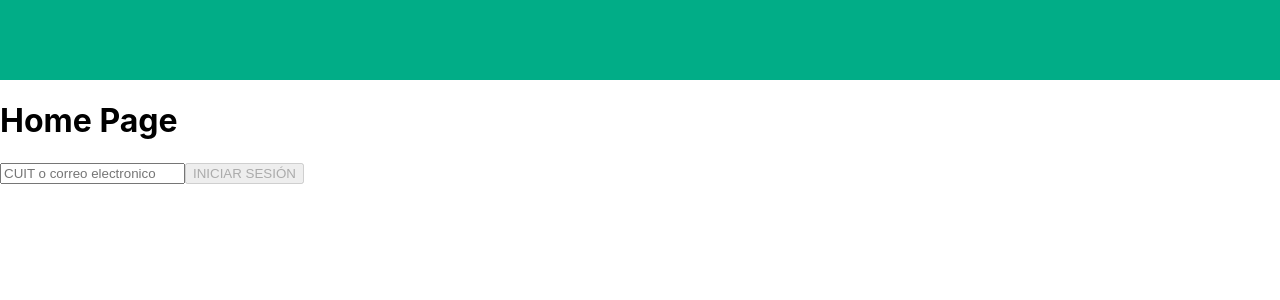
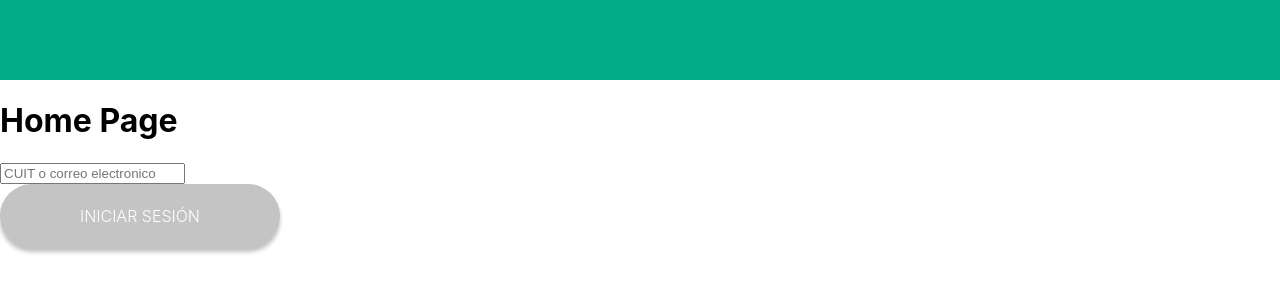
Before and after one commit to maruslarrosa/challenge-ym, a React (Create React App) app: page / in a window 1280 px wide. Shown: the top 300 px of the page. Built offline with nearby package versions, Linux system fonts and the light colour scheme.

Commit message:
Adding ButtonComponent styles Adding white color global variable Applying ButtonComponent in LoginPageComponent

```diff
--- /dev/null
+++ b/src/components/Button.tsx
@@ -0,0 +1,22 @@
+import styles from '../styles/button.module.css';
+
+interface buttonType {
+  text: string;
+  label: string;
+  disabled: boolean;
+  click: React.MouseEventHandler<HTMLButtonElement>;
+}
+
+export const ButtonComponent = (props: buttonType): JSX.Element => {
+  const { text, label, disabled, click } = props;
+  return (
+    <button
+      aria-label={label}
+      onClick={click}
+      disabled={disabled}
+      className={styles.buttonPrimary}
+    >
+      <p className={styles.buttonTextPrimary}>{text.toUpperCase()}</p>
+    </button>
+  );
+};
--- a/src/components/index.ts
+++ b/src/components/index.ts
@@ -1,5 +1,11 @@
+import { AccountComponent } from './Account';
+import { ActionsComponent } from './Actions';
+import { ButtonComponent } from './Button';
 import { HomeBalanceComponent } from './HomeBalance';
-import { ActionsComponent } from './Actions';
-import { AccountComponent } from './Account';
 
-export { AccountComponent, ActionsComponent, HomeBalanceComponent };
+export {
+  AccountComponent,
+  ActionsComponent,
+  ButtonComponent,
+  HomeBalanceComponent,
+};
--- a/src/pages/Login.page.tsx
+++ b/src/pages/Login.page.tsx
@@ -1,10 +1,11 @@
 import { useEffect, useState } from 'react';
+import { useNavigate } from 'react-router-dom';
 import { useAppDispatch, useAppSelector } from '../redux/hooks';
 import { actionSetLogged } from '../redux/userSlice';
+import { actionSetHeader } from '../redux/headerSlice';
+import { ButtonComponent } from '../components';
 import { userType } from '../types/user.types';
-import { useNavigate } from 'react-router-dom';
 import { headerType } from '../types/header.types';
-import { actionSetHeader } from '../redux/headerSlice';
 
 export const LoginPageComponent = () => {
   const user: userType = useAppSelector((state) => state.user);
@@ -36,9 +37,12 @@ export const LoginPageComponent = () => {
         placeholder='CUIT o correo electronico'
       />
 
-      <button onClick={handleLogin} disabled={!inputValue}>
-        INICIAR SESIÓN
-      </button>
+      <ButtonComponent
+        text='INICIAR SESIÓN'
+        label='Pulsar para iniciar sesión'
+        disabled={!inputValue}
+        click={handleLogin}
+      />
     </div>
   );
 };
--- /dev/null
+++ b/src/styles/button.module.css
@@ -0,0 +1,25 @@
+.buttonPrimary {
+  all: unset;
+  display: flex;
+  justify-content: center;
+  align-items: center;
+  width: 17.5rem;
+  height: 4rem;
+  border-radius: 22rem;
+  background-color: var(--green);
+  box-shadow: 0px 4px 4px rgba(0, 0, 0, 0.25);
+}
+.buttonPrimary:disabled {
+  background-color: var(--gray);
+}
+
+.buttonPrimary:hover:enabled{
+  box-shadow: 0px 4px 4px rgba(0, 0, 0, 0.5);
+  transition: 0.2s ease-in-out;
+}
+
+.buttonTextPrimary {
+  color: var(--white);
+  font-weight: 300;
+  font-size: 1.3;
+}
--- a/src/styles/colors.css
+++ b/src/styles/colors.css
@@ -1,4 +1,5 @@
 :root {
   --green: #01AD87;
+  --gray: #C4C4C4;
   --white: #FFFFFF;
 }
```
